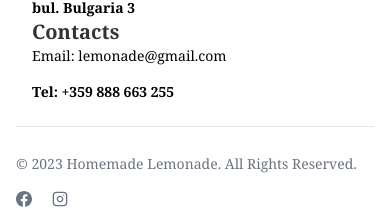
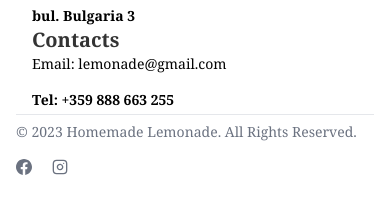
Before and after one commit to martinaaa96/Lemonade_react_app, a React (Vite) app in the folder lemonade-app/: page / in a window 390 px wide. Shown: the part 1146-1355 px from the top of the page. Built offline with nearby package versions, Linux system fonts and the light colour scheme.

Commit message:
update footer css

```diff
--- a/lemonade-app/src/components/Footer.jsx
+++ b/lemonade-app/src/components/Footer.jsx
@@ -5,7 +5,7 @@ export default function Footer() {
   return (
     <>
       <footer className="bg-white dark:bg-gray-900 font-serif">
-        <div className="mx-auto w-full max-w-screen-xl p-4 py-6 lg:py-8">
+        <div className="mx-auto m:full max-w-screen-xl p-4 py-8 lg:py-8">
           <div className="md:flex md:justify-between">
             <div className="mb-6 md:mb-0">
               <Link className="flex items-center">
@@ -45,12 +45,11 @@ export default function Footer() {
               </div>
             </div>
           </div>
-          <hr className="my-6 border-gray-200 sm:mx-auto dark:border-gray-700 lg:my-8" />
+          <hr className="my-1 border-gray-200 sm:mx-auto dark:border-gray-700 lg:my-3" />
           <div className="sm:flex sm:items-center sm:justify-between">
-            <span className="text-sm text-gray-500 sm:text-center dark:text-gray-400 ">
+            <span className="text-sm text-gray-500 sm:text-center dark:text-gray-400">
               © 2023
-              <a className="hover:underline"> Homemade Lemonade</a>. All Rights
-              Reserved.
+              <a className="hover:underline"> Homemade Lemonade</a>. All Rights Reserved.
             </span>
             <div className="flex mt-4 space-x-5 sm:justify-center sm:mt-0">
               <SiFacebook className="text-gray-500 hover:text-gray-900 dark:hover:text-white hover:scale-110 duration-500" />
```
